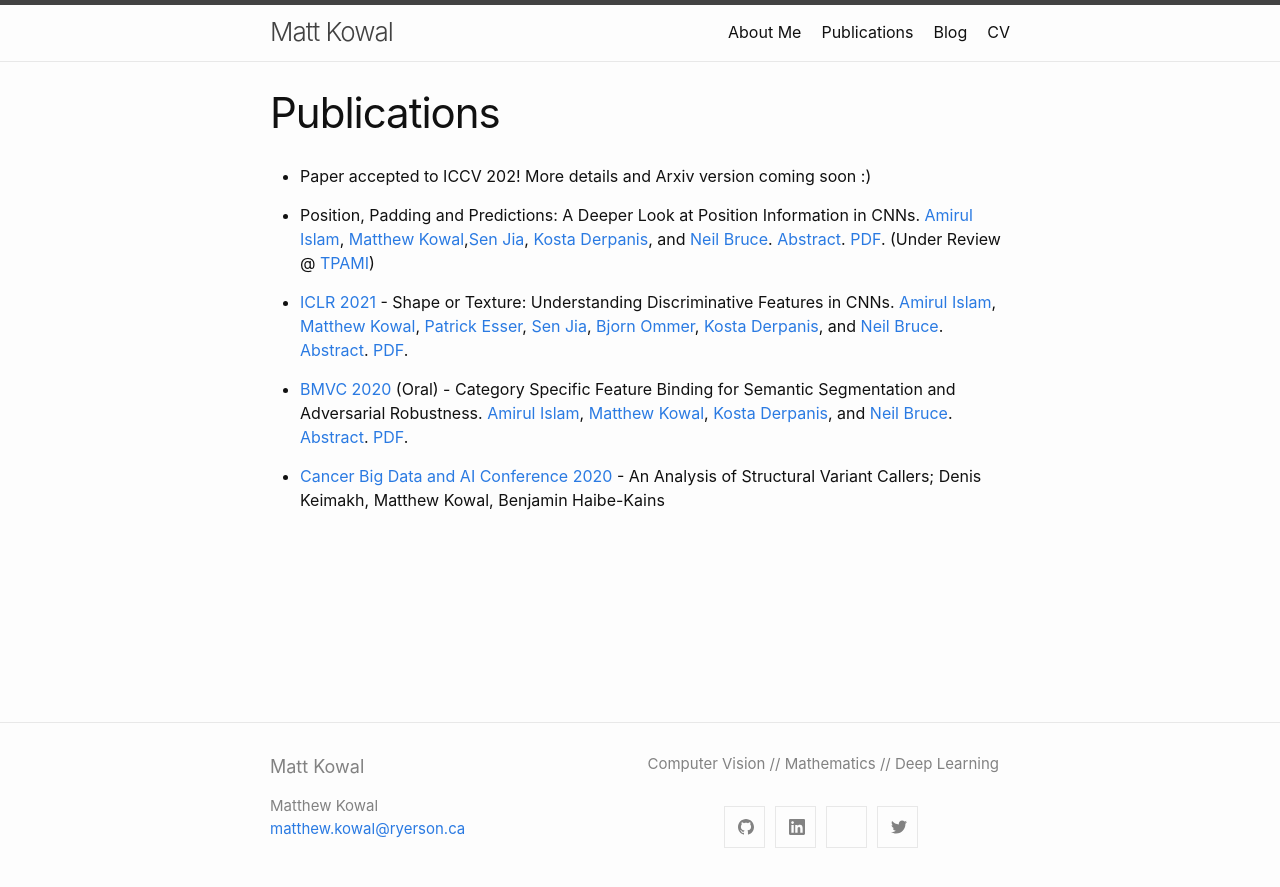
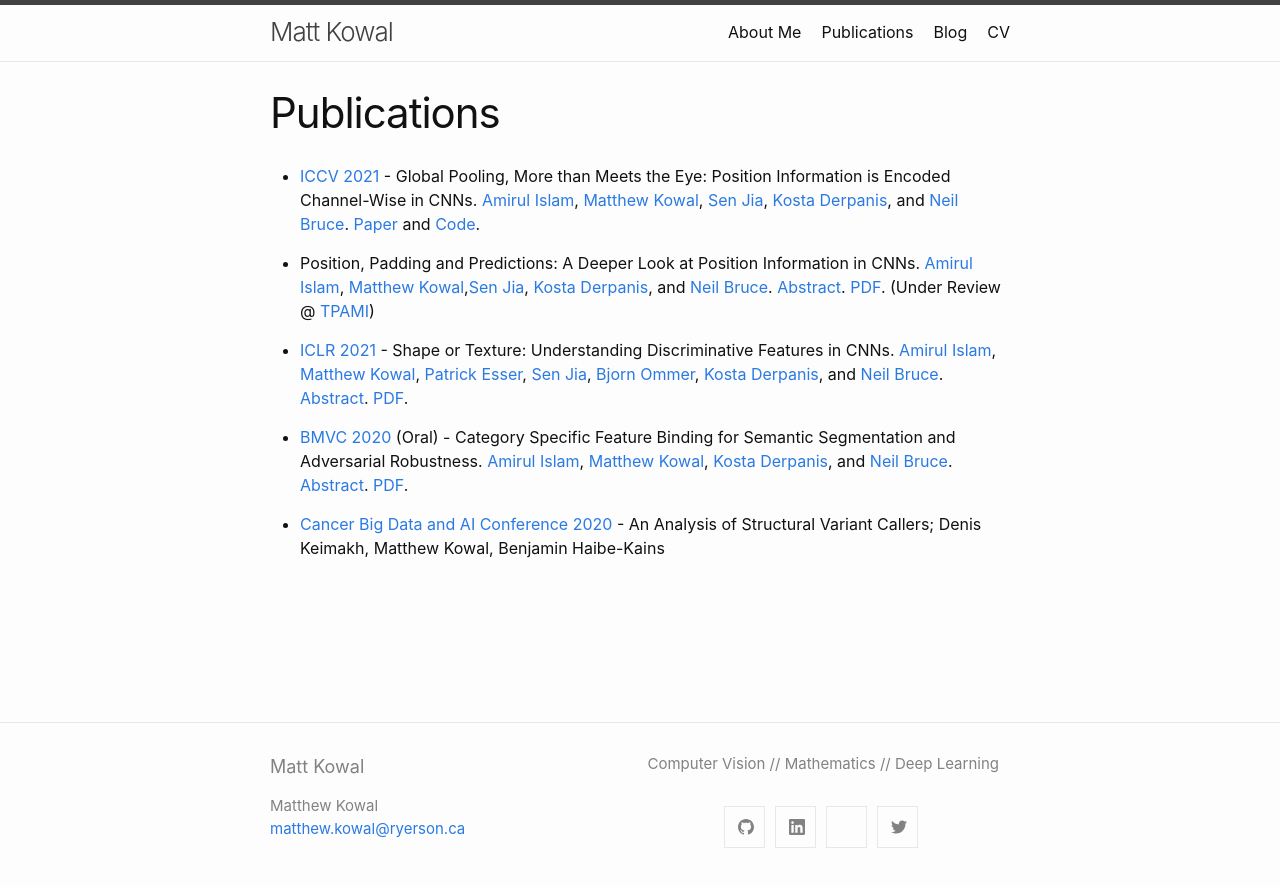
Before and after one commit to MKowal2/MKowal4.github.io, a Jekyll site: the page built from publications.md, in a window 1280 px wide. Shown: the top 887 px of the page. Built offline with Jekyll 4.4.1, drawn with Linux system fonts in a browser that asks for light colours.

Commit message:
Update publications.md

```diff
--- a/publications.md
+++ b/publications.md
@@ -4,7 +4,7 @@ title: Publications
 permalink: /publications/
 ---
 
-- Paper accepted to ICCV 202! More details and Arxiv version coming soon :)
+- [ICCV 2021](http://iccv2021.thecvf.com/home) - Global Pooling, More than Meets the Eye: Position Information is Encoded Channel-Wise in CNNs. [Amirul Islam](https://www.cs.ryerson.ca/~amirul/), [Matthew Kowal](https://mkowal2.github.io/), [Sen Jia](https://scholar.google.com/citations?user=WOsy1foAAAAJ&hl=en), [Kosta Derpanis](https://www.cs.ryerson.ca/~kosta/), and [Neil Bruce](https://www.cs.ryerson.ca/~bruce/). [Paper](https://arxiv.org/abs/2108.07884) and [Code](https://github.com/islamamirul/PermuteNet).
 
 - Position, Padding and Predictions: A Deeper Look at Position Information in CNNs. [Amirul Islam](https://www.cs.ryerson.ca/~amirul/), [Matthew Kowal](https://mkowal2.github.io/),[Sen Jia](https://github.com/SenJia), [Kosta Derpanis](https://www.cs.ryerson.ca/~kosta/), and [Neil Bruce](https://www.cs.ryerson.ca/~bruce/). [Abstract](https://arxiv.org/abs/2101.12322). [PDF](https://arxiv.org/pdf/2101.12322.pdf). (Under Review @ [TPAMI](https://ieeexplore.ieee.org/xpl/RecentIssue.jsp?punumber=34))
 
```
